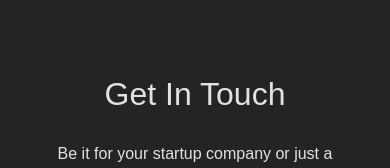
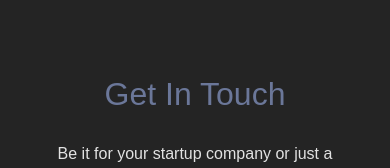
Before and after one commit to J0hnux/react-portfolio, a React (Vite) app: page / in a window 390 px wide. Shown: the part 3514-3682 px from the top of the page. Built offline with nearby package versions, Linux system fonts and the light colour scheme.

Commit message:
Media queries

```diff
--- a/src/components/Contact.scss
+++ b/src/components/Contact.scss
@@ -8,6 +8,7 @@
 
     h1 {
         margin-bottom: 1.5rem;
+        color: $clr-sectionheader;
     }
 
     p {
```
